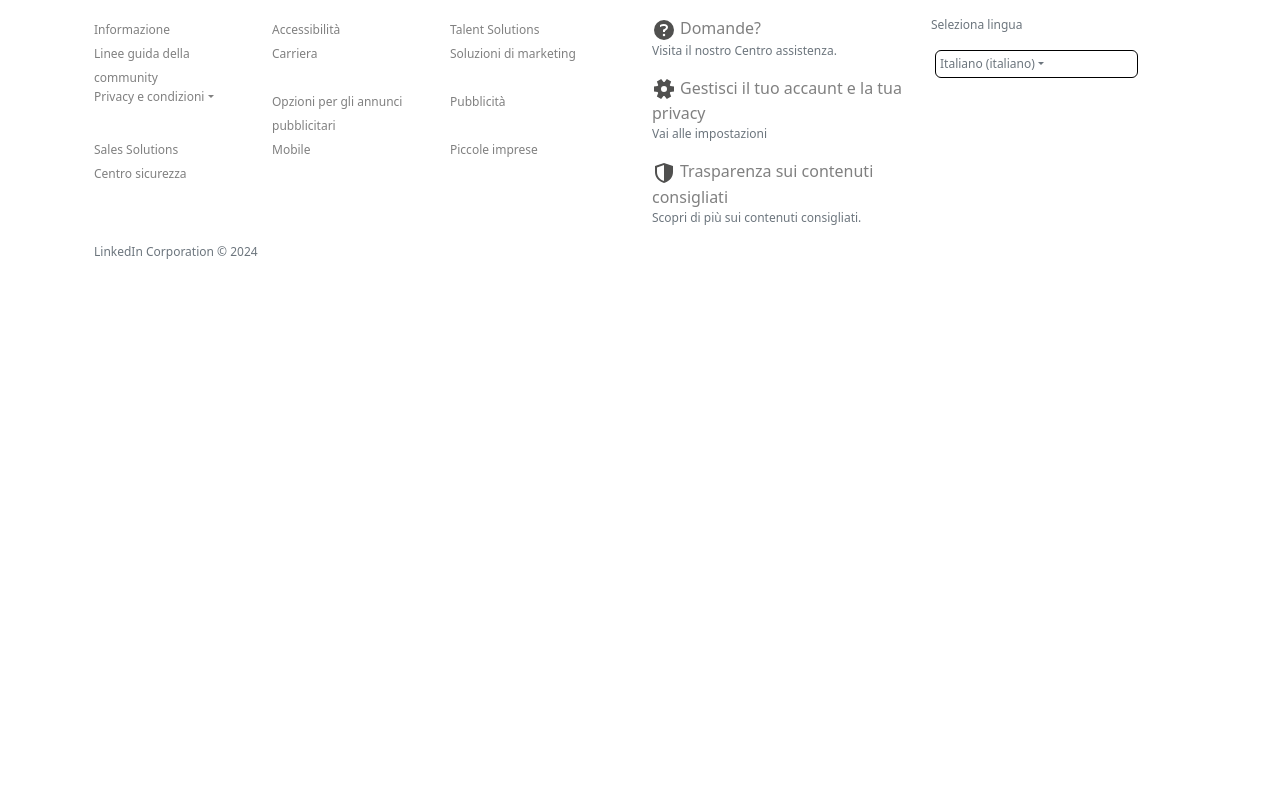
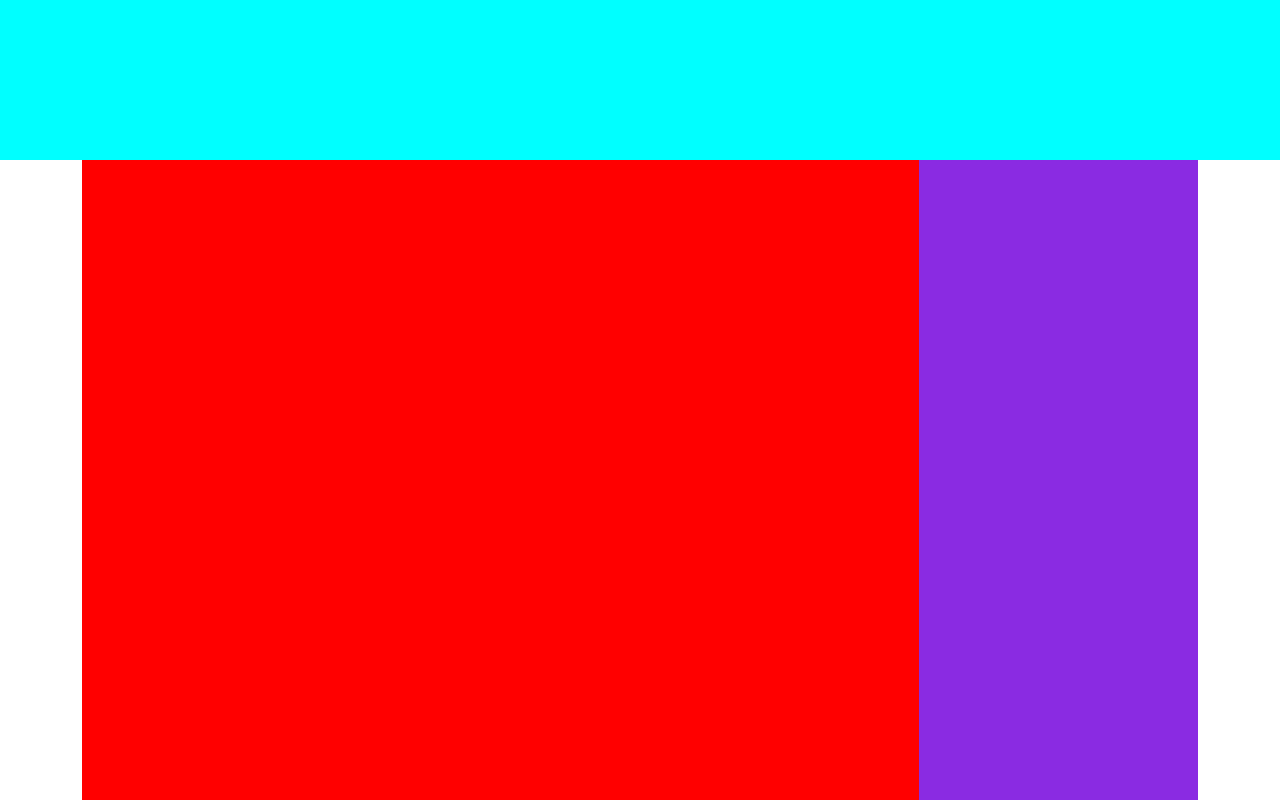
Before and after one commit to GiuliaLanari/Clone-di-LinkedIn-Team-3, a React (Create React App) app in the folder clone-di-linkedin/: page / in a window 1280 px wide. Shown: the top 800 px of the page. Built offline with nearby package versions, Linux system fonts and the light colour scheme.

Commit message:
finish Footer

```diff
--- a/clone-di-linkedin/src/App.css
+++ b/clone-di-linkedin/src/App.css
@@ -18,3 +18,18 @@
 .selectLingua:hover {
   border: 2px solid black;
 }
+/* CSS APP STUTTURA*/
+#navbar {
+  background-color: aqua;
+  height: 20vh;
+}
+
+#topMain {
+  background-color: red;
+  height: 100vh;
+}
+
+#side {
+  background-color: blueviolet;
+  height: 100vh;
+}
--- a/clone-di-linkedin/src/App.js
+++ b/clone-di-linkedin/src/App.js
@@ -19,7 +19,7 @@
           <Col xs={3} className=" p-2" id="side"></Col>
         </Row>
         <Row>
-          <Col xs={12} id="footer">
+          <Col xs={12}>
             <Footer />
           </Col>
         </Row>
--- a/clone-di-linkedin/src/components/Footer.jsx
+++ b/clone-di-linkedin/src/components/Footer.jsx
@@ -1,13 +1,13 @@
 import Col from "react-bootstrap/Col";
 import Row from "react-bootstrap/Row";
-import Container from "react-bootstrap/Container";
+// import Container from "react-bootstrap/Container";
 import NavDropdown from "react-bootstrap/NavDropdown";
 import Navbar from "react-bootstrap/Navbar";
 
 const Footer = function () {
   return (
-    <Container Container className="text-secondary">
-      <Row>
+    <>
+      <Row className="text-secondary mt-5">
         <Col xs={12} md={6}>
           <Row>
             <Col xs={12} md={4}></Col>
@@ -135,11 +135,11 @@
         </Col>
       </Row>
       <Row>
-        <Col>
-          <p className="fs-footer">LinkedIn Corporation &copy; 2024</p>
+        <Col xs={12}>
+          <p className="fs-footer text-secondary ">LinkedIn Corporation &copy; 2024</p>
         </Col>
       </Row>
-    </Container>
+    </>
   );
 };
 
```
